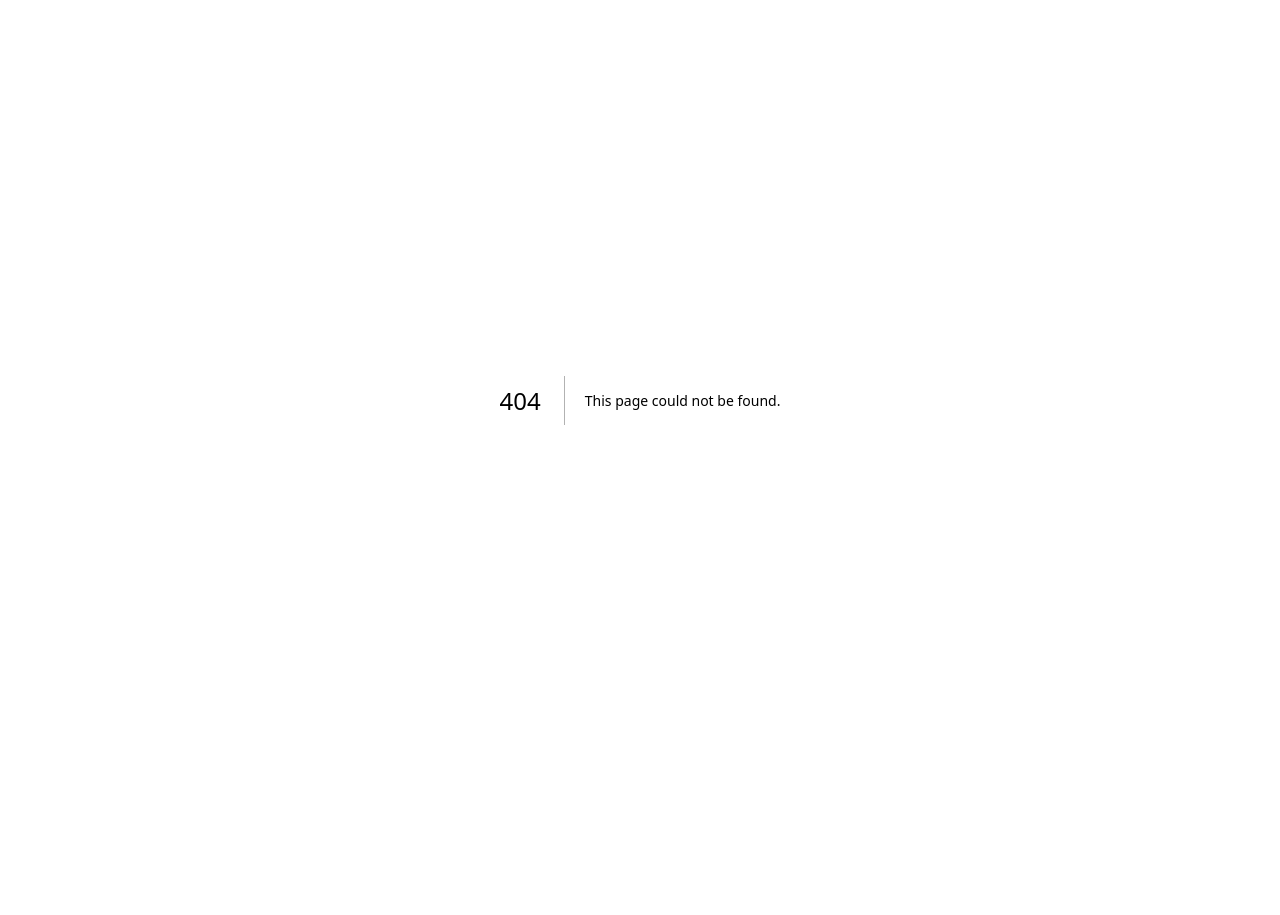
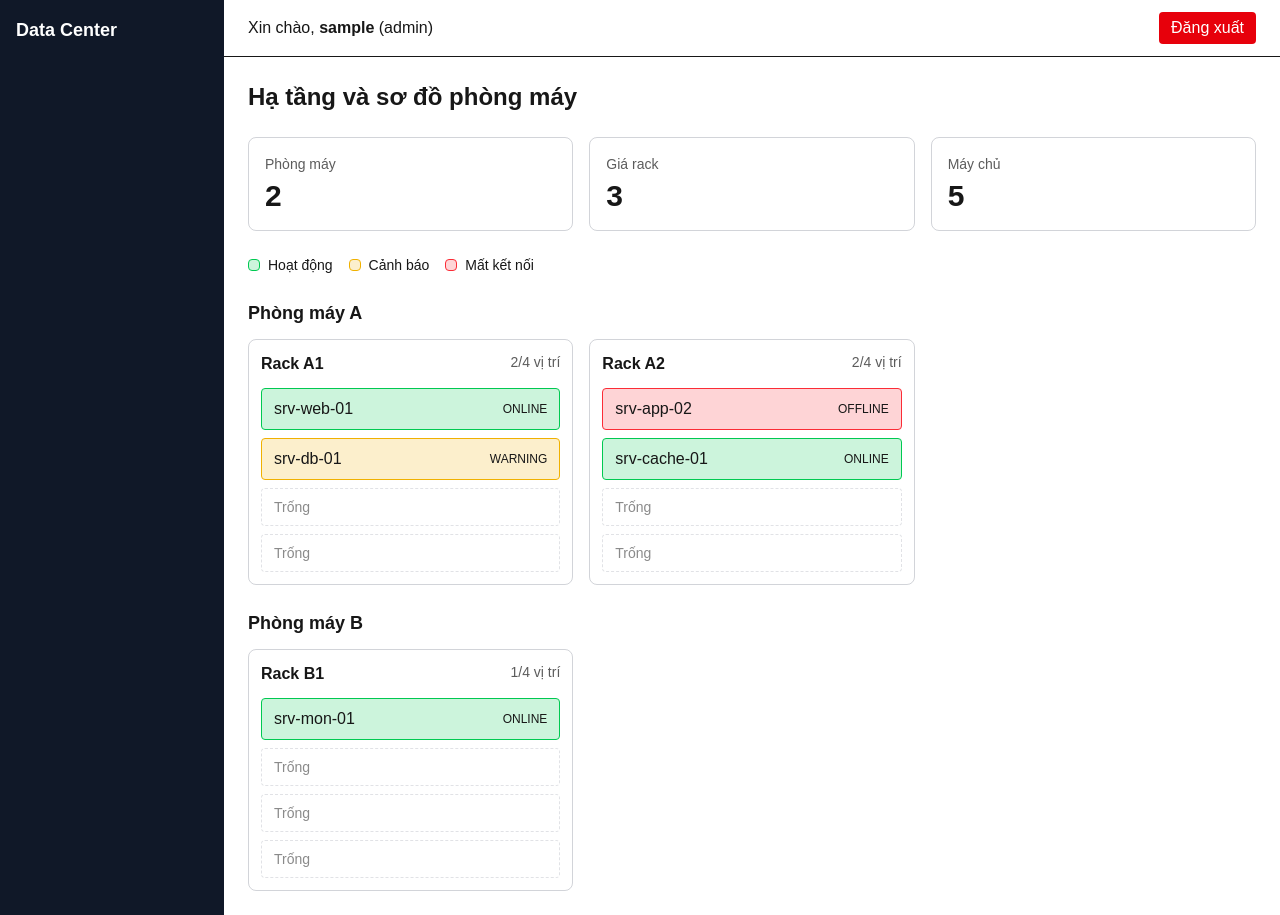
Before and after one commit to tranhoangphuc41207-stack/Cong_nghe_phan_mem, a Next.js app in the folder web/: page /infrastructure in a window 1280 px wide. Before the commit this address had no page. Before the commit the page ends 800 px from the top, so only its background shows below. Built offline with nearby package versions, Linux system fonts and the light colour scheme; sample sign-in values are in the browser's storage.

Commit message:
[Feature] KAN-69: add infrastructure page with rack diagram

```diff
--- /dev/null
+++ b/web/src/app/(dashboard)/infrastructure/page.tsx
@@ -0,0 +1,99 @@
+import Link from "next/link";
+import { mockServers } from "@/lib/dashboard-mock";
+import { mockRooms } from "@/lib/infra-mock";
+import { ServerStatus } from "@/types";
+
+const SLOT_COUNT = 4; // số vị trí mỗi rack
+
+const SLOT_STYLE: Record<ServerStatus, string> = {
+  ONLINE: "border-green-500 bg-green-500/20",
+  WARNING: "border-yellow-500 bg-yellow-500/20",
+  OFFLINE: "border-red-500 bg-red-500/20",
+};
+
+function Rack({ name }: { name: string }) {
+  const servers = mockServers.filter((s) => s.location === name);
+  const empty = Math.max(0, SLOT_COUNT - servers.length);
+
+  return (
+    <div className="rounded-lg border border-gray-500/30 p-3">
+      <div className="mb-3 flex justify-between">
+        <span className="font-bold">{name}</span>
+        <span className="text-sm opacity-70">
+          {servers.length}/{SLOT_COUNT} vị trí
+        </span>
+      </div>
+      <div className="space-y-2">
+        {servers.map((s) => (
+          <Link
+            key={s.id}
+            href={`/servers/${s.id}`}
+            className={`flex items-center justify-between rounded border px-3 py-2 hover:opacity-80 ${SLOT_STYLE[s.status]}`}
+          >
+            <span className="font-medium">{s.name}</span>
+            <span className="text-xs">{s.status}</span>
+          </Link>
+        ))}
+        {Array.from({ length: empty }).map((_, i) => (
+          <div
+            key={`empty-${i}`}
+            className="rounded border border-dashed border-gray-500/40 px-3 py-2 text-sm opacity-50"
+          >
+            Trống
+          </div>
+        ))}
+      </div>
+    </div>
+  );
+}
+
+function StatCard({ title, value }: { title: string; value: number }) {
+  return (
+    <div className="rounded-lg border border-gray-500/30 p-4">
+      <p className="text-sm opacity-70">{title}</p>
+      <p className="mt-1 text-3xl font-bold">{value}</p>
+    </div>
+  );
+}
+
+export default function InfrastructurePage() {
+  const rackCount = mockRooms.reduce((sum, r) => sum + r.racks.length, 0);
+
+  return (
+    <div className="space-y-6 p-6">
+      <h1 className="text-2xl font-bold">Hạ tầng và sơ đồ phòng máy</h1>
+
+      <div className="grid grid-cols-3 gap-4">
+        <StatCard title="Phòng máy" value={mockRooms.length} />
+        <StatCard title="Giá rack" value={rackCount} />
+        <StatCard title="Máy chủ" value={mockServers.length} />
+      </div>
+
+      <div className="flex gap-4 text-sm">
+        <span className="flex items-center gap-2">
+          <span className="h-3 w-3 rounded border border-green-500 bg-green-500/20" />
+          Hoạt động
+        </span>
+        <span className="flex items-center gap-2">
+          <span className="h-3 w-3 rounded border border-yellow-500 bg-yellow-500/20" />
+          Cảnh báo
+        </span>
+        <span className="flex items-center gap-2">
+          <span className="h-3 w-3 rounded border border-red-500 bg-red-500/20" />
+          Mất kết nối
+        </span>
+      </div>
+
+      {mockRooms.map((room) => (
+        <section key={room.id} className="space-y-3">
+          <h2 className="text-lg font-bold">{room.name}</h2>
+          <div className="grid gap-4 md:grid-cols-2 lg:grid-cols-3">
+            {room.racks.map((rack) => (
+              <Rack key={rack} name={rack} />
+            ))}
+          </div>
+        </section>
+      ))}
+    </div>
+  );
+}
--- a/web/src/app/(dashboard)/layout.tsx
+++ b/web/src/app/(dashboard)/layout.tsx
@@ -21,6 +21,11 @@ const MENU: { label: string; href: string; roles: Role[] }[] = [
     label: "Cảnh báo",
     href: "/alerts",
     roles: ["ADMIN", "OPERATOR", "TECHNICIAN"],
+  },
+    {
+    label: "Hạ tầng",
+    href: "/infrastructure",
+    roles: ["ADMIN", "OPERATOR"],
   },
     {
     label: "Người dùng",
--- /dev/null
+++ b/web/src/lib/infra-mock.ts
@@ -0,0 +1,7 @@
+import { Room } from "@/types";
+
+// Dữ liệu giả. Tên rack phải trùng với trường "location" của máy chủ.
+export const mockRooms: Room[] = [
+  { id: "roomA", name: "Phòng máy A", racks: ["Rack A1", "Rack A2"] },
+  { id: "roomB", name: "Phòng máy B", racks: ["Rack B1"] },
+];
--- a/web/src/types/index.ts
+++ b/web/src/types/index.ts
@@ -44,3 +44,9 @@ export interface AppUser {
   role: Role;
   active: boolean;
 }
+
+export interface Room {
+  id: string;
+  name: string;
+  racks: string[];
+}
```
